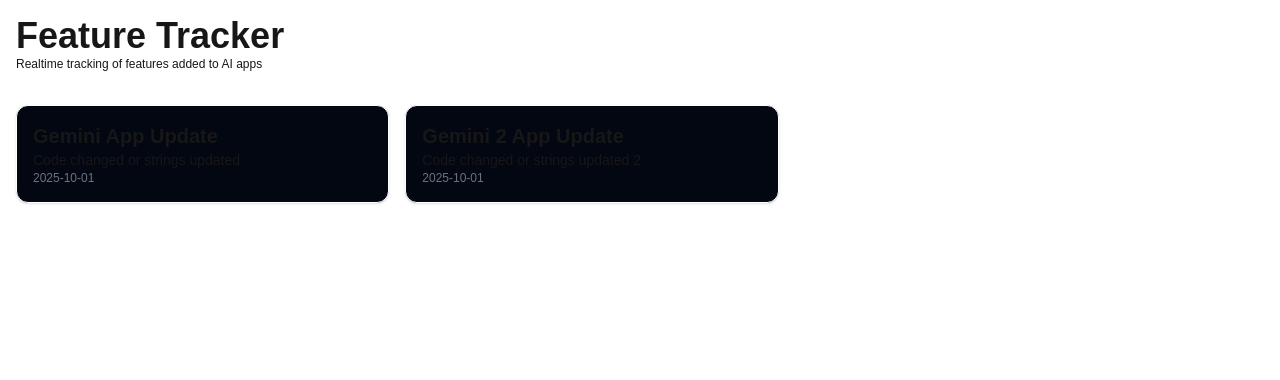
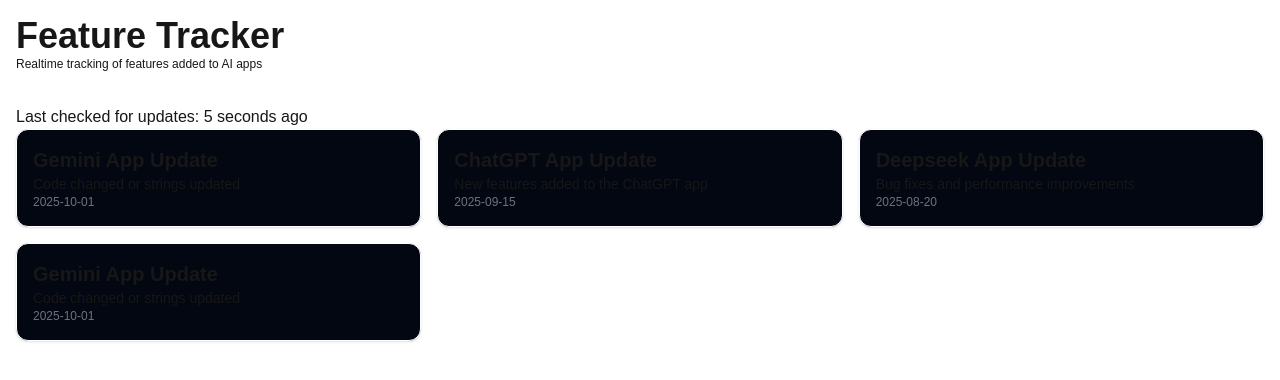
Before and after one commit to CloudWaddie/FeatureTracker, a Next.js app in the folder feature-tracker/: page / in a window 1280 px wide. Shown: the top 380 px of the page. Built offline with nearby package versions, Linux system fonts and the light colour scheme.

Commit message:
Add updates fetching and display functionality with simulated API

```diff
--- /dev/null
+++ b/feature-tracker/src/app/api/updates/route.js
@@ -0,0 +1,34 @@
+//Seed database for now
+import { NextResponse } from 'next/server';
+
+export async function GET(request) {
+    // Simulate a database of updates
+    const updates = [
+        {
+        id: 1,
+        title: "Gemini App Update",
+        description: "Code changed or strings updated",
+        date: "2025-10-01",
+        },
+        {
+        id: 2,
+        title: "ChatGPT App Update",
+        description: "New features added to the ChatGPT app",
+        date: "2025-09-15",
+        },
+        {
+        id: 3,
+        title: "Deepseek App Update",
+        description: "Bug fixes and performance improvements",
+        date: "2025-08-20",
+        },
+        {
+            id: 4,
+            title: "Gemini App Update",
+            description: "Code changed or strings updated",
+            date: "2025-10-01",
+        }
+    ];
+
+    return NextResponse.json(updates);
+}
--- a/feature-tracker/src/app/layout.js
+++ b/feature-tracker/src/app/layout.js
@@ -9,7 +9,16 @@
   return (
     <html lang="en">
       <body>
-        {children}
+        {/* Navbar */}
+        <div className="sticky top-0 z-50 flex flex-col min-h-10 border-b border-solid border-white min-w-screen">
+          <div className="flex flex-col p-4">
+            <h1 className="text-4xl font-bold">Feature Tracker</h1>
+            <p className="text-xs">Realtime tracking of features added to AI apps</p>
+          </div>
+        </div>
+        <div className="p-4">
+          {children}
+        </div>
       </body>
     </html>
   );
--- a/feature-tracker/src/app/page.js
+++ b/feature-tracker/src/app/page.js
@@ -1,33 +1,68 @@
+'use client'
+
+import { useEffect, useState } from 'react';
+
 export default function Page() {
+  const [updates, setUpdates] = useState(null);
+  const [loading, setLoading] = useState(true);
+  const [error, setError] = useState(null);
+  const [lastChecked, setLastChecked] = useState(null);
+  const [currentTime, setCurrentTime] = useState(new Date());
+  const timeSince = new Intl.RelativeTimeFormat("en", { numeric: "auto" });
+
+  const fetchUpdates = async () => {
+    try {
+      setLoading(true);
+      const response = await fetch('/api/updates');
+      if (!response.ok) {
+        throw new Error(`HTTP error! status: ${response.status}`);
+      }
+      const data = await response.json();
+      setUpdates(data);
+      setError(null);
+    } catch (err) {
+      console.error("Fetching updates failed:", err);
+      setError(err.message);
+      setUpdates(null);
+    } finally {
+      setLoading(false);
+      setLastChecked(new Date());
+    }
+  };
+
+  useEffect(() => {
+    fetchUpdates();
+
+    const pollingInterval = setInterval(fetchUpdates, 60000); // Poll every 60 seconds (60000 ms)
+    return () => clearInterval(pollingInterval);
+  }, []);
+
+  useEffect(() => {
+    const timerId = setInterval(() => {
+      setCurrentTime(new Date());
+    }, 1000);
+
+    return () => clearInterval(timerId);
+  }, []);
+
+  if (loading && !updates) return <p>Loading updates...</p>;
+  if (error) return <p>Error loading updates: {error}</p>;
+  if (!updates) return <p>No updates available.</p>;
+
+  const secondsDiff = lastChecked ? Math.round((currentTime - lastChecked) / 1000) : null;
+
   return (
     <>
-      {/* Navbar */}
-      <div className="sticky top-0 z-50 flex flex-col min-h-10 border-b border-solid border-white min-w-screen">
-        <div className="flex flex-col p-4">
-          <h1 className="text-4xl font-bold">Feature Tracker</h1>
-          <p className="text-xs">Realtime tracking of features added to AI apps</p>
-        </div>
-      </div>
-
+      <p>Last checked for updates: {lastChecked ? timeSince.format(-secondsDiff, "second") : 'Never'}</p>
       {/* Feed (card grid) orded by most recent */}
-      <div className="flex flex-col min-h-screen p-4">
-       {/* Placeholder for feed items in cards*/}
-       <div className="max-w-6xl">
-          <div className="grid grid-cols-1 gap-4 md:grid-cols-2 lg:grid-cols-3">
-            <div className="p-4 bg-gray-950 rounded shadow border border-solid border-white rounded-xl">
-              <h2 className="text-xl font-bold">Gemini App Update</h2>
-              <p className="text-sm">Code changed or strings updated</p>
-              <p className="text-xs text-gray-500">2025-10-01</p>
-            </div>
-            {/* Second Card */}
-            <div className="p-4 bg-gray-950 rounded shadow border border-solid border-white rounded-xl">
-              <h2 className="text-xl font-bold">Gemini 2 App Update</h2>
-              <p className="text-sm">Code changed or strings updated 2</p>
-              <p className="text-xs text-gray-500">2025-10-01</p>
-            </div>
-            {/* Add more cards here as needed */}
+      <div className="grid grid-cols-1 gap-4 md:grid-cols-2 lg:grid-cols-3">
+        {updates.map((update) => (
+          <div className="p-4 bg-gray-950 rounded shadow border border-solid border-white rounded-xl" key={update.id}>
+            <h2 className="text-xl font-bold">{update.title}</h2>
+            <p className="text-sm">{update.description}</p>
+            <p className="text-xs text-gray-500">{update.date}</p>
           </div>
-        </div>
+        ))}
       </div>
     </>
   );
```
